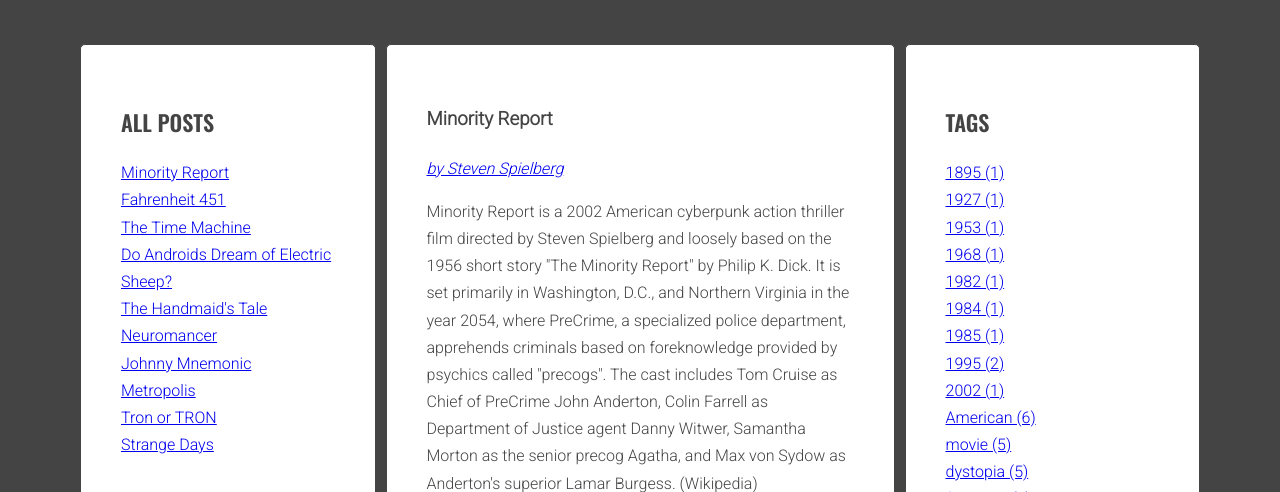
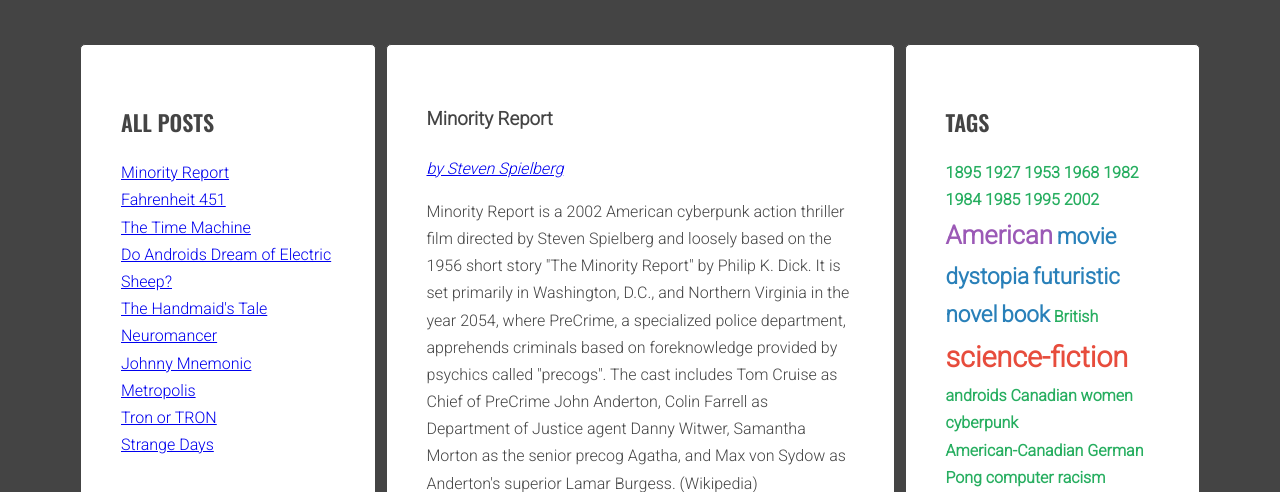
Before and after one commit to natkalia/dystopias-kodilla-6.2, a website: page index.html in a window 1280 px wide. Shown: the part 303-795 px from the top of the page. Drawn offline with nearby package versions, Linux system fonts and the light colour scheme.

Commit message:
Add style to tag list

```diff
--- a/index.html
+++ b/index.html
@@ -248,7 +248,7 @@
           </section>
           <aside class="sidebar">
             <h2 class="section-title">Tags</h2>
-            <ul class="list tags">
+            <ul class="list list-horizontal tags">
             </ul>
             <h2 class="section-title">Authors</h2>
             <ul class="list authors">
--- a/js/script.js
+++ b/js/script.js
@@ -133,7 +133,7 @@
   /* [DONE] START LOOP: for each tag in allTags: */
   for (let tag in allTags) {
     /* [DONE] generate code of a link and add it to allTagsHTML */
-    allTagsHTML += `<li><a href='#tag-${tag}' class=${calculateTagClass(allTags[tag], tagsParams)}>${tag} (${allTags[tag]}) </a></li>`;
+    allTagsHTML += `<li><a href='#tag-${tag}' class=${calculateTagClass(allTags[tag], tagsParams)}>${tag}</a></li> `;
   /* END LOOP: for each tag in allTags */
   }
 
--- a/sass/style.scss
+++ b/sass/style.scss
@@ -4,6 +4,12 @@
 
 $color-light: #fff;
 $color-dark: #444;
+
+$color-tag-1: #27ae60;
+$color-tag-2: #27ae60;
+$color-tag-3: #2980b9;
+$color-tag-4: #9b59b6;
+$color-tag-5: #e74c3c;
 
 $font-logo: 'Bangers', cursive;
 $font-header: 'Oswald', sans-serif;
@@ -94,6 +100,11 @@
   }
 }
 
+.list.tags a {
+  text-decoration: none;
+  font-weight: bold;
+}
+
 /* Authors */
 
 .authors {
@@ -123,3 +134,29 @@
     margin: 0 10px 0 0;
   }
 }
+
+/* Tag sizes */
+.tag-size-1 {
+  font-size: 100%;
+  color: $color-tag-1;
+}
+
+.tag-size-2 {
+  font-size: 120%;
+  color: $color-tag-2;
+}
+
+.tag-size-3 {
+  font-size: 140%;
+  color: $color-tag-3;
+}
+
+.tag-size-4 {
+  font-size: 160%;
+  color: $color-tag-4;
+}
+
+.tag-size-5 {
+  font-size: 180%;
+  color: $color-tag-5;
+}
```
Also changed, not shown: css/style.css, 1 other file.
